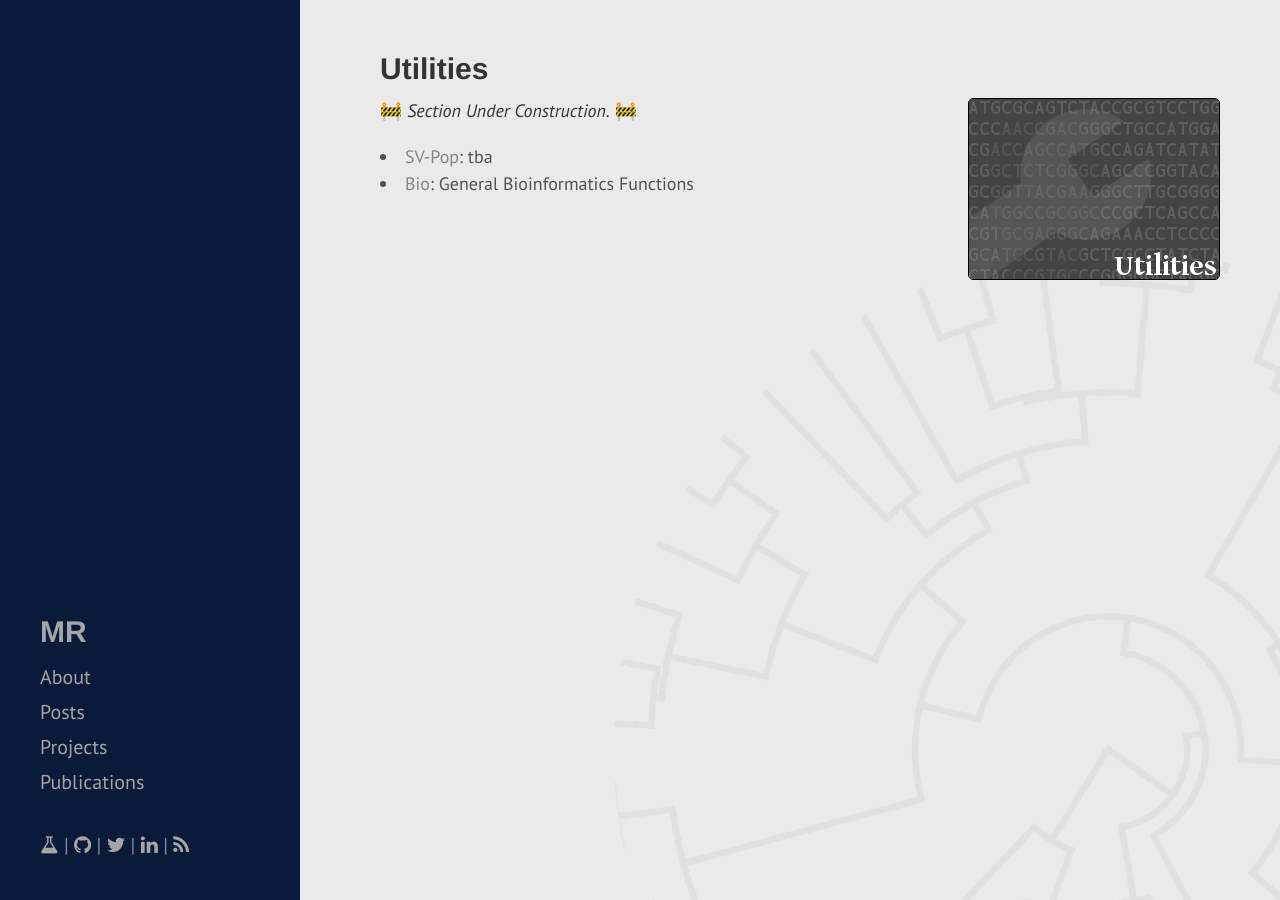
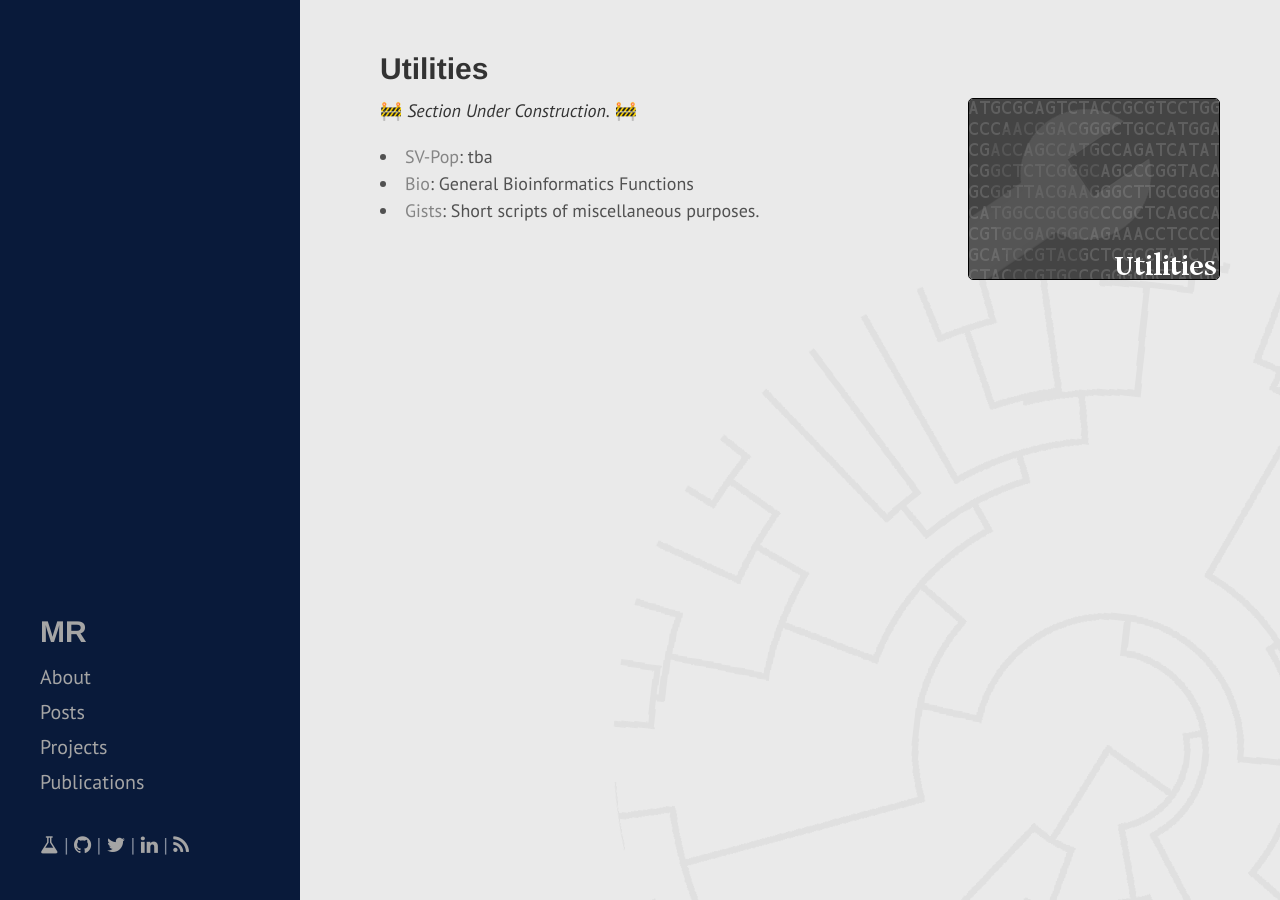
Before and after one commit to mattravenhall/mattravenhall.github.io, a Jekyll site: the page built from research/utilities/index.html, in a window 1280 px wide. Built offline with Jekyll 4.4.1, drawn with Linux system fonts in a browser that asks for light colours.

Commit message:
Added gists to utilities

```diff
--- a/research/utilities/index.html
+++ b/research/utilities/index.html
@@ -4,8 +4,9 @@ title: Utilities
 ---
 
 <h1>{{ page.title }}</h1>
-<img style="float: right; border: 1px solid black" alt="Yakult Poster" hspace="20" src="/assets/highlightUtilities.png">
+<img style="float: right; border: 1px solid black" alt="Utilities" hspace="20" src="/assets/highlightUtilities.png">
 <p>🚧 <i>Section Under Construction.</i> 🚧</p>
 
 <li><a href="https://github.com/mattravenhall/SV-Pop">SV-Pop</a>: tba</li>
 <li><a href="https://github.com/mattravenhall/bio">Bio</a>: General Bioinformatics Functions</li>
+<li><a href="https://gist.github.com/mattravenhall">Gists</a>: Short scripts of miscellaneous purposes.</li>
```
